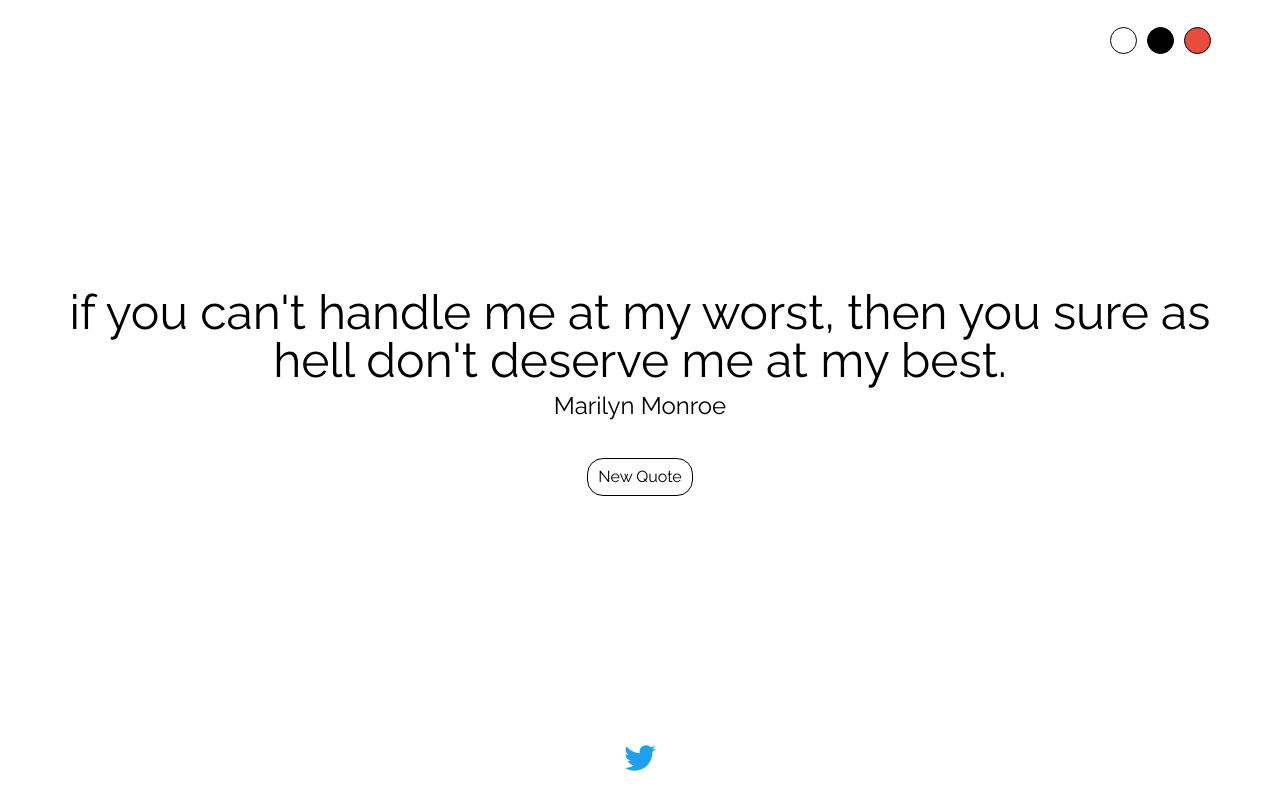
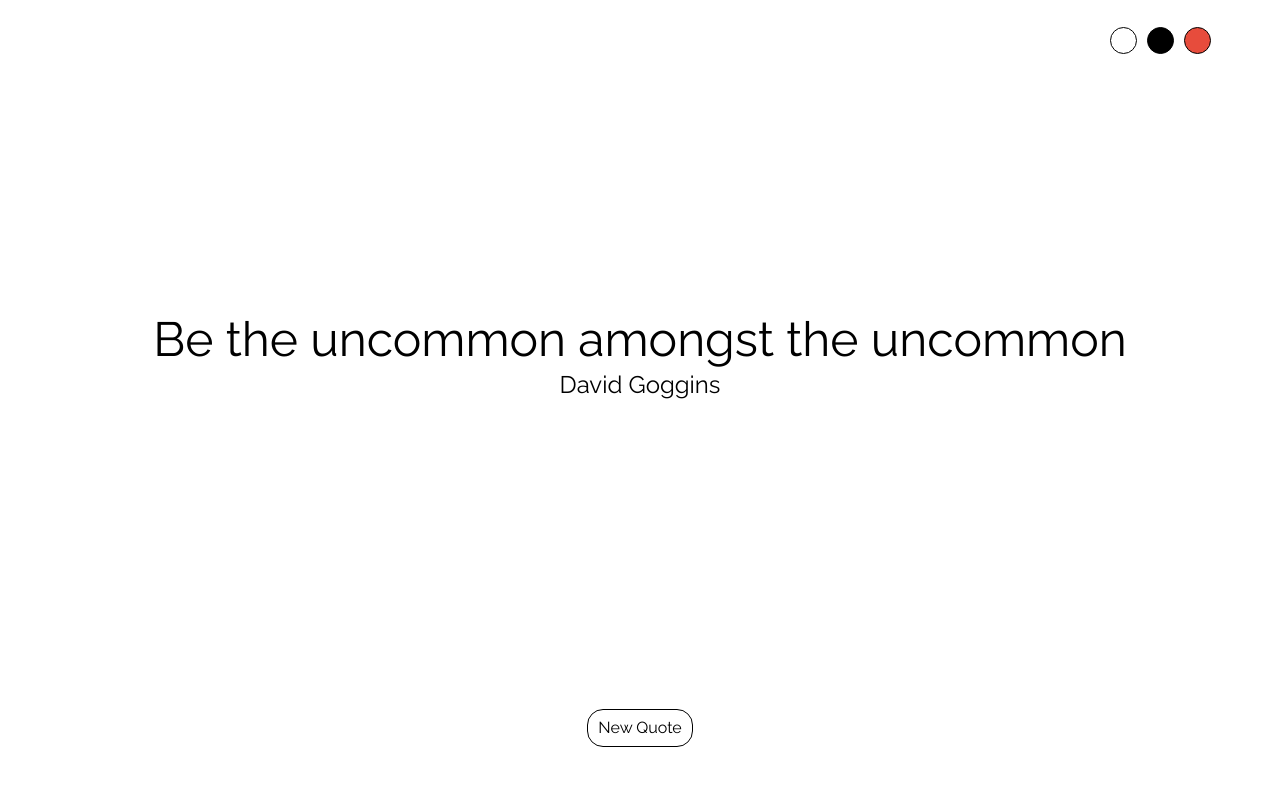
Before and after one commit to radihuq/okboomer, a React (Create React App) app in the folder client/: page / in a window 1280 px wide. Built offline with nearby package versions, Linux system fonts and the light colour scheme.

Commit message:
version 1 done

```diff
--- a/client/src/Components/Home/Home.css
+++ b/client/src/Components/Home/Home.css
@@ -2,7 +2,7 @@
     height: 100%;
     width: 100%;
     display: grid;
-    grid-template-rows: 10% 80% 10%;
+    grid-template-rows: 10% 90%;
 }
 
 .HomeThemeOptions {
@@ -33,14 +33,40 @@
     align-items: center;
 }
 
+.HomeQuoteTextDiv {
+    height: 80%;
+    width: 100%;
+    display: flex;
+    flex-direction: column;
+    justify-content: center;
+    align-items: center;
+}
+
 .HomeQuoteText {
     font-size: 1.5em;
     text-align: center;
 }
 
+.HomeQuoteText:hover {
+    cursor: default;
+}
+
 .HomeQuotePerson {
     margin: 10px 0 1em 0;
     font-size: 0.75em;
+}
+
+.HomeQuotePerson:hover {
+    cursor: default;
+}
+
+.HomeQuoteButtonDiv {
+    height: 20%;
+    width: 100%;
+    display: flex;
+    flex-direction: column;
+    justify-content: center;
+    align-items: center;
 }
 
 .HomeNewQuoteButton {
@@ -51,7 +77,7 @@
 }
 
 .HomeNewQuoteButton:hover {
-    cursor: default;
+    cursor: pointer;
 }
 
 .HomeFooterDiv {
--- a/client/src/Components/Home/Home.js
+++ b/client/src/Components/Home/Home.js
@@ -28,7 +28,7 @@ const Home = () => {
         <div className="HomeParentDiv" style={{backgroundColor: currentTheme.background}}>
             <HomeTheme themes={Themes} currenttheme={currentTheme} handlethemechange={handleThemeChange}/>
             <HomeQuote currenttheme={currentTheme} />
-            <HomeFooter />
+            {/* <HomeFooter /> */}
         </div>
     );
 }
--- a/client/src/Components/Home/HomeQuote.js
+++ b/client/src/Components/Home/HomeQuote.js
@@ -7,10 +7,8 @@ const HomeQuote = ({currenttheme}) => {
 
     useEffect(() => {
         const Quotes = [
-            {quote: `if you can't handle me at my worst, then you sure as hell don't deserve me at my best.`, person: `Marilyn Monroe`},
-            {quote: `Be yourself; everyone else is already taken.`, person: `john`},
-            {quote: `Two things are infinite: the universe and human stupidity; and I'm not sure about the universe`, person: `Albert Einstein`},
-            {quote: `So many books, so little time.`, person: `Frank Zappa`}
+            {id: 1000, quote: `Be the uncommon amongst the uncommon`, person: `David Goggins`},
+            {id: 1000, quote: `We say "peace of mind" but really what we want is peace from mind`, person: `Naval Ravikant`},
         ];
 
         let index = getRandomInt(Quotes.length);
@@ -29,9 +27,13 @@ const HomeQuote = ({currenttheme}) => {
 
     return (
         <div className="HomeQuoteDiv">
-            <p className="HomeQuoteText" style={{color: currenttheme.primary}}>{currentQuote.quote}</p>
-            <p className="HomeQuotePerson" style={{color: currenttheme.primary}}>{currentQuote.person}</p>
-            <p className="HomeNewQuoteButton" onClick={handleNewQuoteClick} style={{color: currenttheme.primary, border: `1px solid ${currenttheme.primary}`}}>New Quote</p>
+            <div className="HomeQuoteTextDiv">
+                <p className="HomeQuoteText" style={{color: currenttheme.primary}}>{currentQuote.quote}</p>
+                <p className="HomeQuotePerson" style={{color: currenttheme.primary}}>{currentQuote.person}</p>
+            </div>
+            <div className="HomeQuoteButtonDiv">
+                <p className="HomeNewQuoteButton" onClick={handleNewQuoteClick} style={{color: currenttheme.primary, border: `1px solid ${currenttheme.primary}`}}>New Quote</p>
+            </div>
         </div>
     );
 }
```
